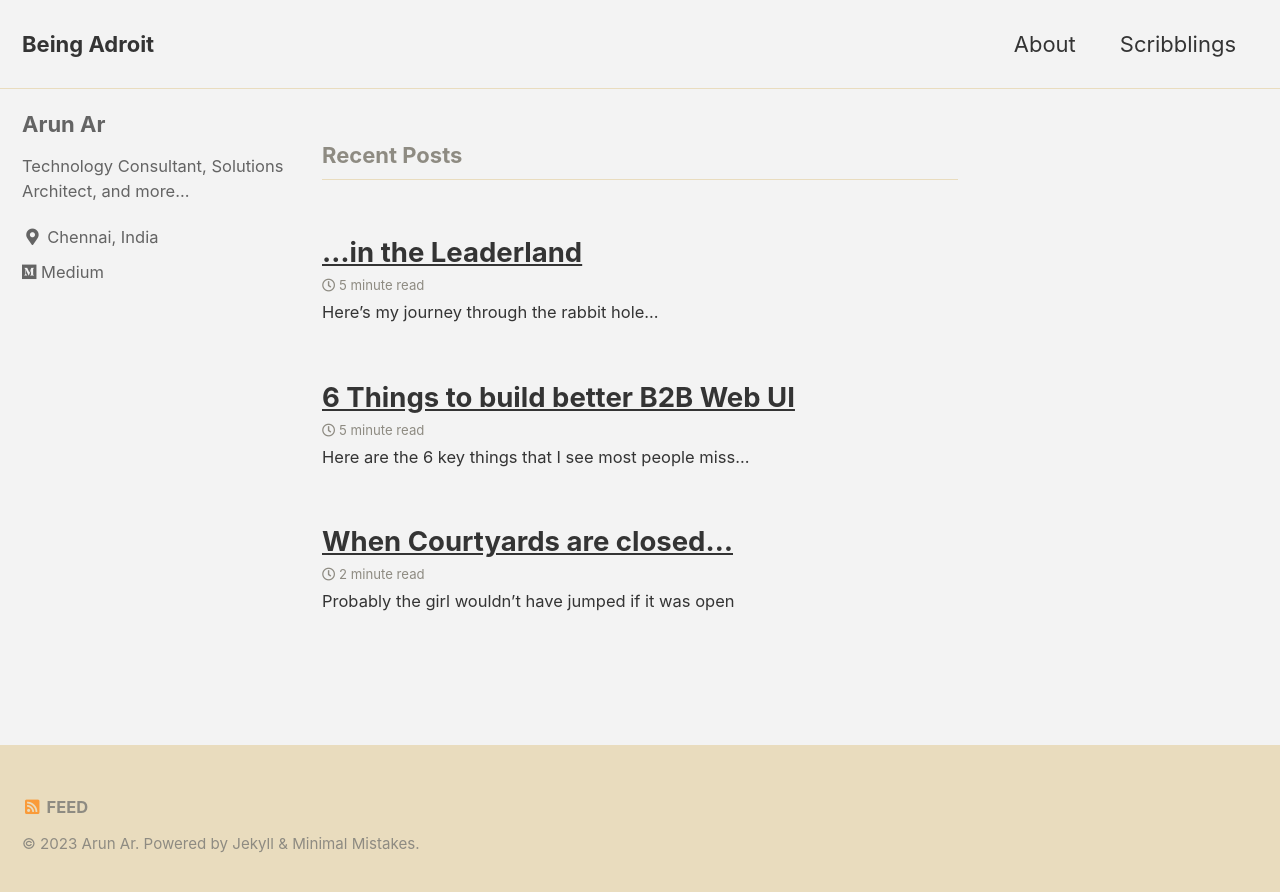
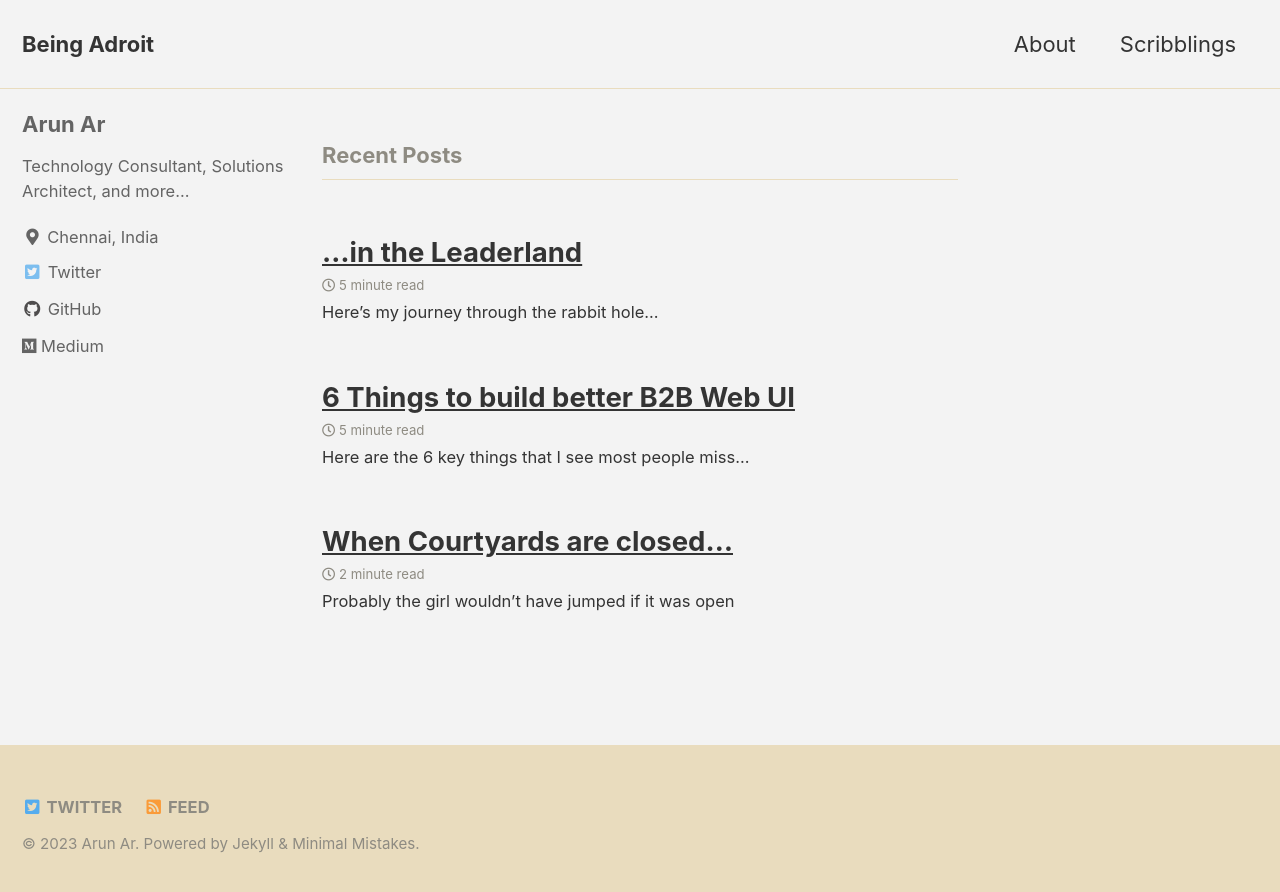
Before and after one commit to arun-ar/arun-ar.github.io, a Jekyll site: the page built from index.html, in a window 1280 px wide. Shown: the top 892 px of the page. Built offline with Jekyll 4.4.1, drawn with Linux system fonts in a browser that asks for light colours; cached includes are drawn as plain includes; the list of posts is cut into pages by our own code; part of the change alters nothing that is shown.

Commit message:
update profile

```diff
--- a/_config.yml
+++ b/_config.yml
@@ -117,13 +117,13 @@ author:
       # url: "https://your-website.com"
     - label: "Twitter"
       icon: "fab fa-fw fa-twitter-square"
-      # url: "https://twitter.com/"
+      url: "https://www.twitter.com/ArunkmrArun"
     - label: "Facebook"
       icon: "fab fa-fw fa-facebook-square"
       # url: "https://facebook.com/"
     - label: "GitHub"
       icon: "fab fa-fw fa-github"
-      # url: "https://github.com/"
+      url: "https://github.com/arun-ar"
     - label: "Instagram"
       icon: "fab fa-fw fa-instagram"
       # url: "https://instagram.com/"
@@ -133,7 +133,7 @@ footer:
   links:
     - label: "Twitter"
       icon: "fab fa-fw fa-twitter-square"
-      # url:
+      url: https://www.twitter.com/ArunkmrArun
     - label: "Facebook"
       icon: "fab fa-fw fa-facebook-square"
       # url:
```
